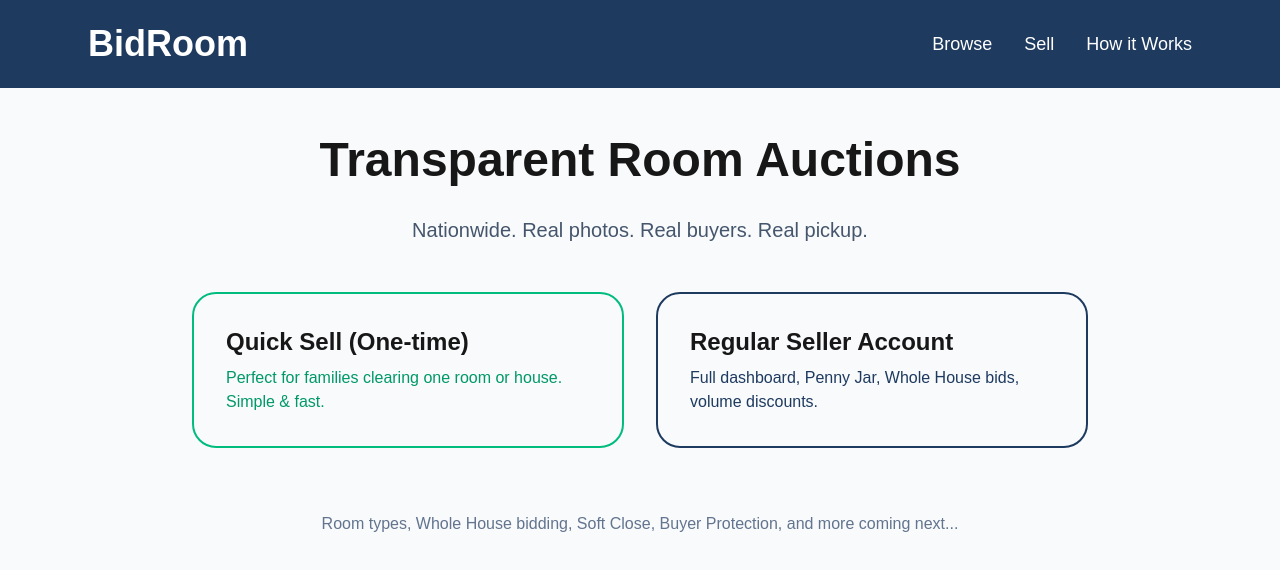
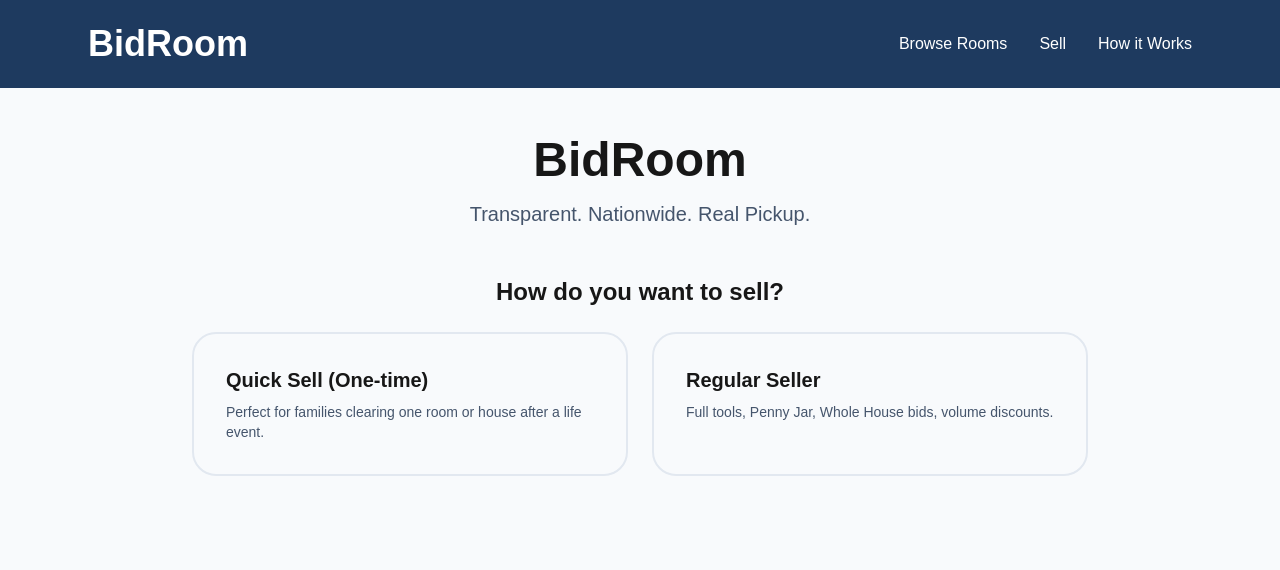
Before and after one commit to bidroomx-source/studious-octo-computing-machine, a Next.js app: page / in a window 1280 px wide. Shown: the top 570 px of the page. Built offline with nearby package versions, Linux system fonts and the light colour scheme.

Commit message:
Add room types and tiers

```diff
--- a/app/page.tsx
+++ b/app/page.tsx
@@ -4,15 +4,21 @@ import { useState } from 'react';
 
 export default function BidRoom() {
   const [tier, setTier] = useState<'onetime' | 'regular' | null>(null);
+  const [roomType, setRoomType] = useState('');
+
+  const roomTypes = [
+    "Garage", "Storage Room", "Bedroom", "Kitchen", "Living Room",
+    "Bathroom", "Laundry Room", "Playroom", "Home Office", "Basement",
+    "Attic", "Workshop", "Other"
+  ];
 
   return (
     <div className="min-h-screen bg-slate-50">
-      {/* Header */}
-      <header className="bg-[#1e3a5f] text-white py-6">
+      <header className="bg-[#1e3a5f] text-white py-6 sticky top-0 z-50">
         <div className="max-w-6xl mx-auto px-6 flex justify-between items-center">
           <h1 className="text-4xl font-black">BidRoom</h1>
-          <nav className="flex gap-8 text-lg">
-            <a href="#" className="hover:text-[#c9a227]">Browse</a>
+          <nav className="flex gap-8">
+            <a href="#" className="hover:text-[#c9a227]">Browse Rooms</a>
             <a href="#" className="hover:text-[#c9a227]">Sell</a>
             <a href="#" className="hover:text-[#c9a227]">How it Works</a>
           </nav>
@@ -20,26 +26,40 @@ export default function BidRoom() {
       </header>
 
       <main className="max-w-6xl mx-auto px-6 py-12">
-        <h2 className="text-5xl font-black text-center mb-8">Transparent Room Auctions</h2>
-        <p className="text-center text-xl text-slate-600 mb-12">Nationwide. Real photos. Real buyers. Real pickup.</p>
+        <h2 className="text-5xl font-black text-center mb-4">BidRoom</h2>
+        <p className="text-center text-xl text-slate-600 mb-12">Transparent. Nationwide. Real Pickup.</p>
 
         {/* Tier Selection */}
-        <div className="grid md:grid-cols-2 gap-8 max-w-4xl mx-auto">
-          <div onClick={() => setTier('onetime')} className="cursor-pointer border-2 border-emerald-500 rounded-3xl p-8 hover:bg-emerald-50">
-            <h3 className="text-2xl font-bold mb-2">Quick Sell (One-time)</h3>
-            <p className="text-emerald-600">Perfect for families clearing one room or house. Simple & fast.</p>
-          </div>
-
-          <div onClick={() => setTier('regular')} className="cursor-pointer border-2 border-[#1e3a5f] rounded-3xl p-8 hover:bg-slate-100">
-            <h3 className="text-2xl font-bold mb-2">Regular Seller Account</h3>
-            <p className="text-[#1e3a5f]">Full dashboard, Penny Jar, Whole House bids, volume discounts.</p>
+        <div className="mb-12">
+          <h3 className="text-2xl font-bold text-center mb-6">How do you want to sell?</h3>
+          <div className="grid md:grid-cols-2 gap-6 max-w-4xl mx-auto">
+            <div onClick={() => setTier('onetime')} className={`cursor-pointer border-2 rounded-3xl p-8 transition-all ${tier === 'onetime' ? 'border-emerald-500 bg-emerald-50' : 'border-slate-200 hover:border-emerald-300'}`}>
+              <h4 className="font-bold text-xl mb-2">Quick Sell (One-time)</h4>
+              <p className="text-sm text-slate-600">Perfect for families clearing one room or house after a life event.</p>
+            </div>
+            <div onClick={() => setTier('regular')} className={`cursor-pointer border-2 rounded-3xl p-8 transition-all ${tier === 'regular' ? 'border-[#1e3a5f] bg-slate-100' : 'border-slate-200 hover:border-[#1e3a5f]'}`}>
+              <h4 className="font-bold text-xl mb-2">Regular Seller</h4>
+              <p className="text-sm text-slate-600">Full tools, Penny Jar, Whole House bids, volume discounts.</p>
+            </div>
           </div>
         </div>
 
-        {/* Placeholder for full prototype features */}
-        <div className="mt-16 text-center text-slate-500">
-          Room types, Whole House bidding, Soft Close, Buyer Protection, and more coming next...
-        </div>
+        {/* Room Type */}
+        {tier && (
+          <div className="max-w-md mx-auto">
+            <label className="block text-sm font-medium mb-2">What type of room are you selling?</label>
+            <select
+              value={roomType}
+              onChange={(e) => setRoomType(e.target.value)}
+              className="w-full border border-slate-300 rounded-xl px-4 py-3 text-lg"
+            >
+              <option value="">Select room type...</option>
+              {roomTypes.map(type => (
+                <option key={type} value={type}>{type}</option>
+              ))}
+            </select>
+          </div>
+        )}
       </main>
     </div>
   );
```
